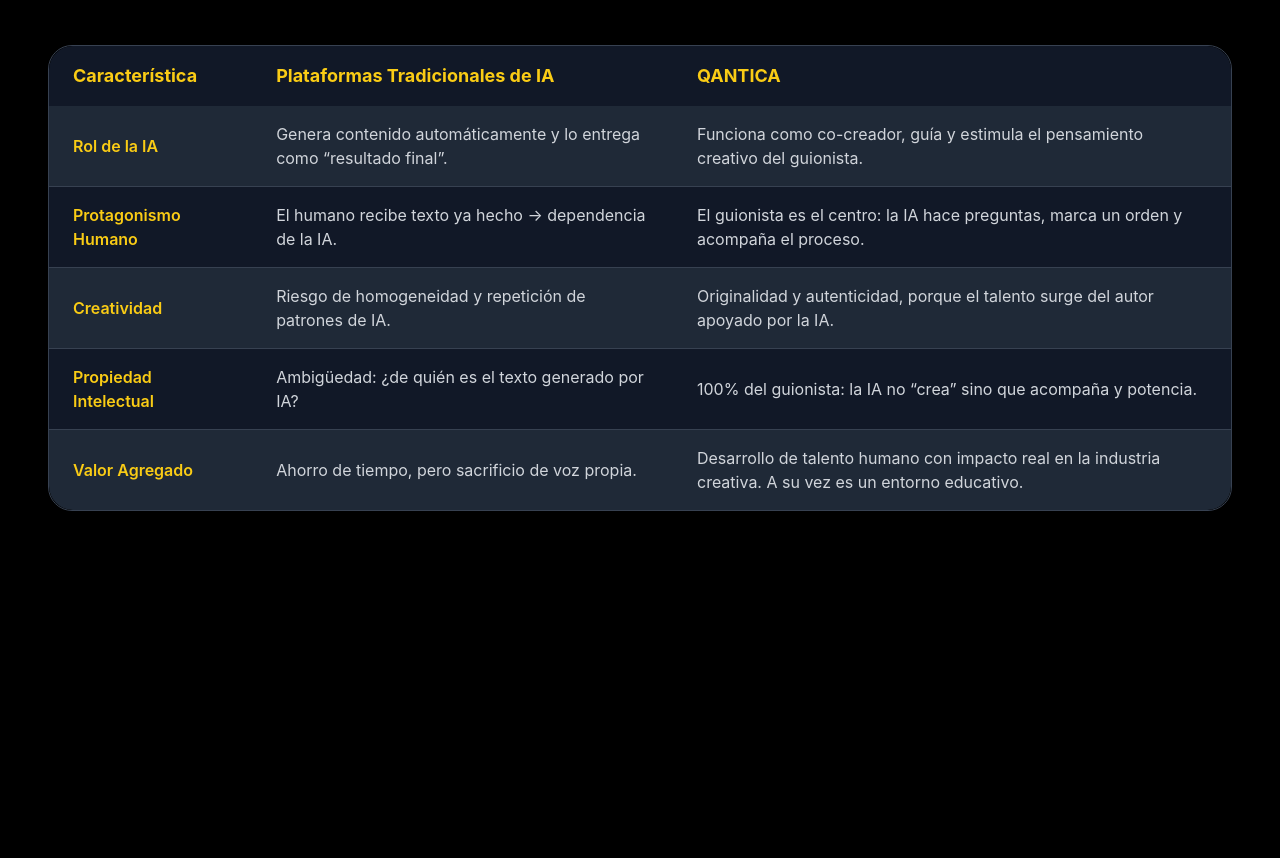
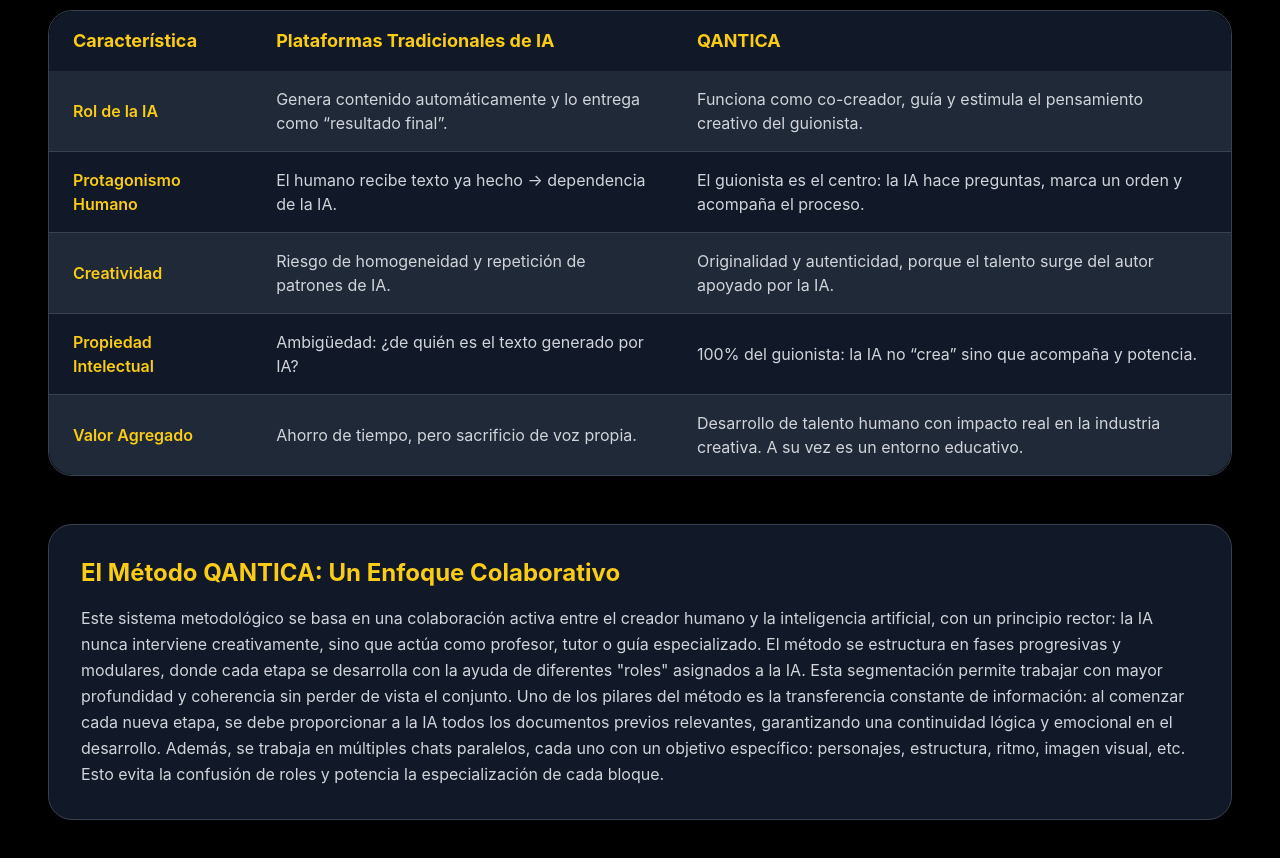
Before and after one commit to lciaglia-beep/Qantica_AI_Table, a plain HTML site: page index.html in a window 1280 px wide. Shown: the part 206-1064 px from the top of the page. Before the commit the page ends 800 px from the top, so only its background shows below. Drawn offline with nearby package versions, Linux system fonts and the light colour scheme.

Commit message:
Update index.html

```diff
--- a/index.html
+++ b/index.html
@@ -75,6 +75,14 @@
                 </tbody>
             </table>
         </div>
+
+        <!-- Section for the QANTICA Method description -->
+        <div class="mt-12 p-8 bg-gray-900 rounded-3xl border border-gray-700 shadow-lg">
+            <h2 class="text-2xl font-bold text-yellow-400 mb-4">El Método QANTICA: Un Enfoque Colaborativo</h2>
+            <p class="text-gray-300 leading-relaxed">
+                Este sistema metodológico se basa en una colaboración activa entre el creador humano y la inteligencia artificial, con un principio rector: la IA nunca interviene creativamente, sino que actúa como profesor, tutor o guía especializado. El método se estructura en fases progresivas y modulares, donde cada etapa se desarrolla con la ayuda de diferentes "roles" asignados a la IA. Esta segmentación permite trabajar con mayor profundidad y coherencia sin perder de vista el conjunto. Uno de los pilares del método es la transferencia constante de información: al comenzar cada nueva etapa, se debe proporcionar a la IA todos los documentos previos relevantes, garantizando una continuidad lógica y emocional en el desarrollo. Además, se trabaja en múltiples chats paralelos, cada uno con un objetivo específico: personajes, estructura, ritmo, imagen visual, etc. Esto evita la confusión de roles y potencia la especialización de cada bloque.
+            </p>
+        </div>
     </div>
 </body>
 </html>
```
